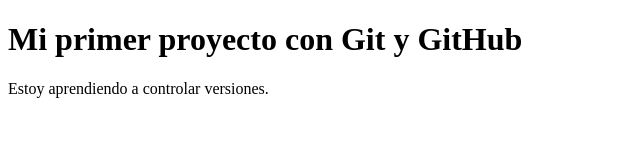
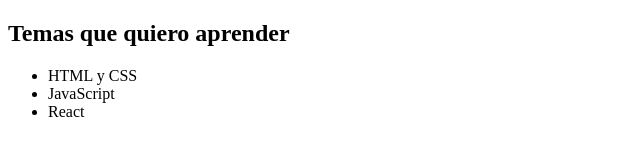
Before and after one commit to perdomo11/primer-repositorio, a plain HTML site: page index.html in a window 1280 px wide. Shown: the whole page, without its empty margins (0-640 px from the left). Drawn offline with Linux system fonts and the light colour scheme.

Commit message:
Agregamos la estructurahtml

```diff
--- a/index.html
+++ b/index.html
@@ -1,12 +1,20 @@
 <!DOCTYPE html>
 <html lang="es">
+
 <head>
- <meta charset="UTF-8">
- <meta name="viewport" content="width=device-width, initial-scale=1.0">
- <title>Mi primer proyecto</title>
+    <meta charset="UTF-8">
+    <meta name="viewport" content="width=device-width, initial-scale=1.0">
+    <title>Mi primer proyecto</title>
 </head>
+
 <body>
- <h1>Mi primer proyecto con Git y GitHub</h1>
- <p>Estoy aprendiendo a controlar versiones.</p>
+    <h2>Temas que quiero aprender</h2>
+    <ul>
+        <li>HTML y CSS</li>
+        <li>JavaScript</li>
+        <li>React</li>
+    </ul>
+
 </body>
+
 </html>
```
